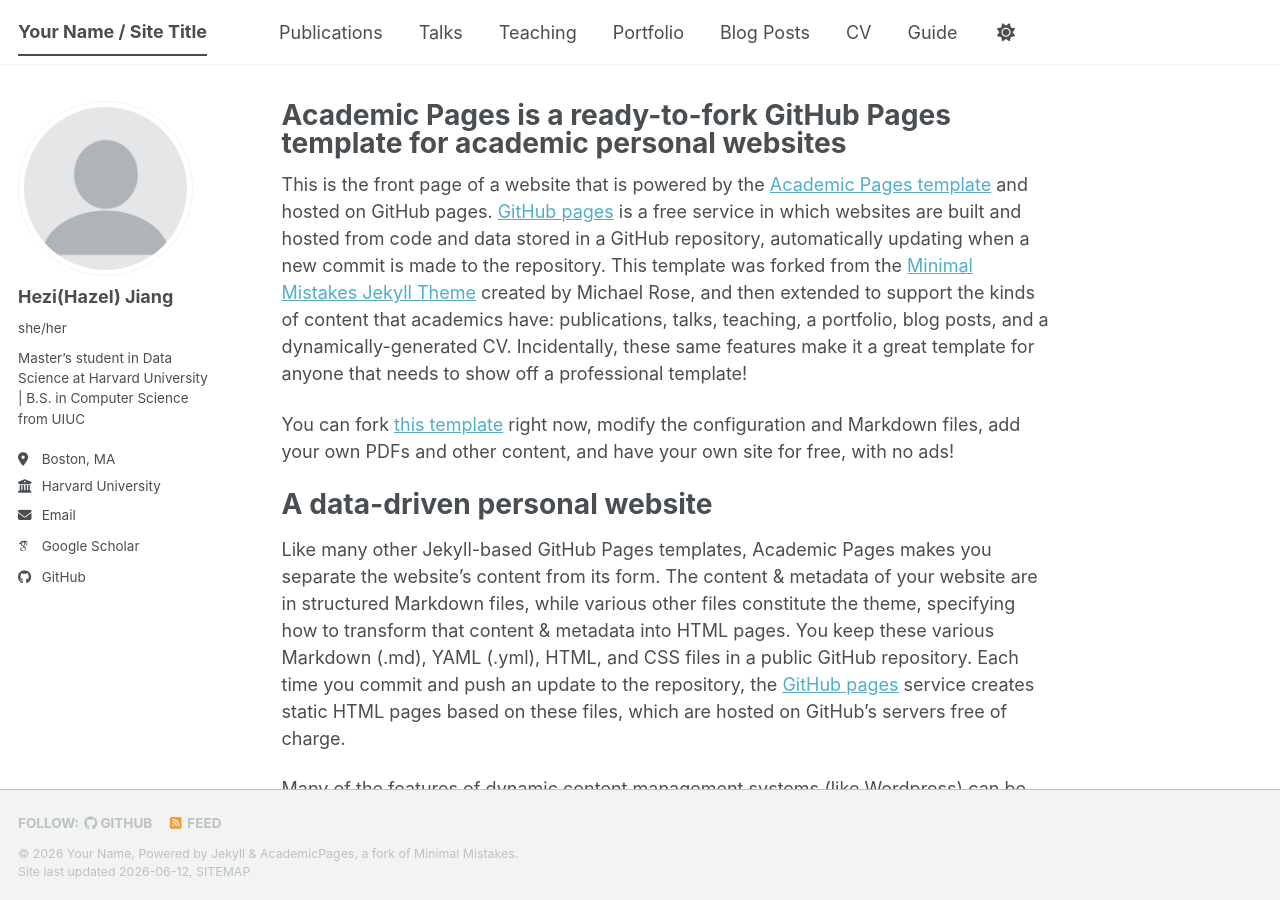
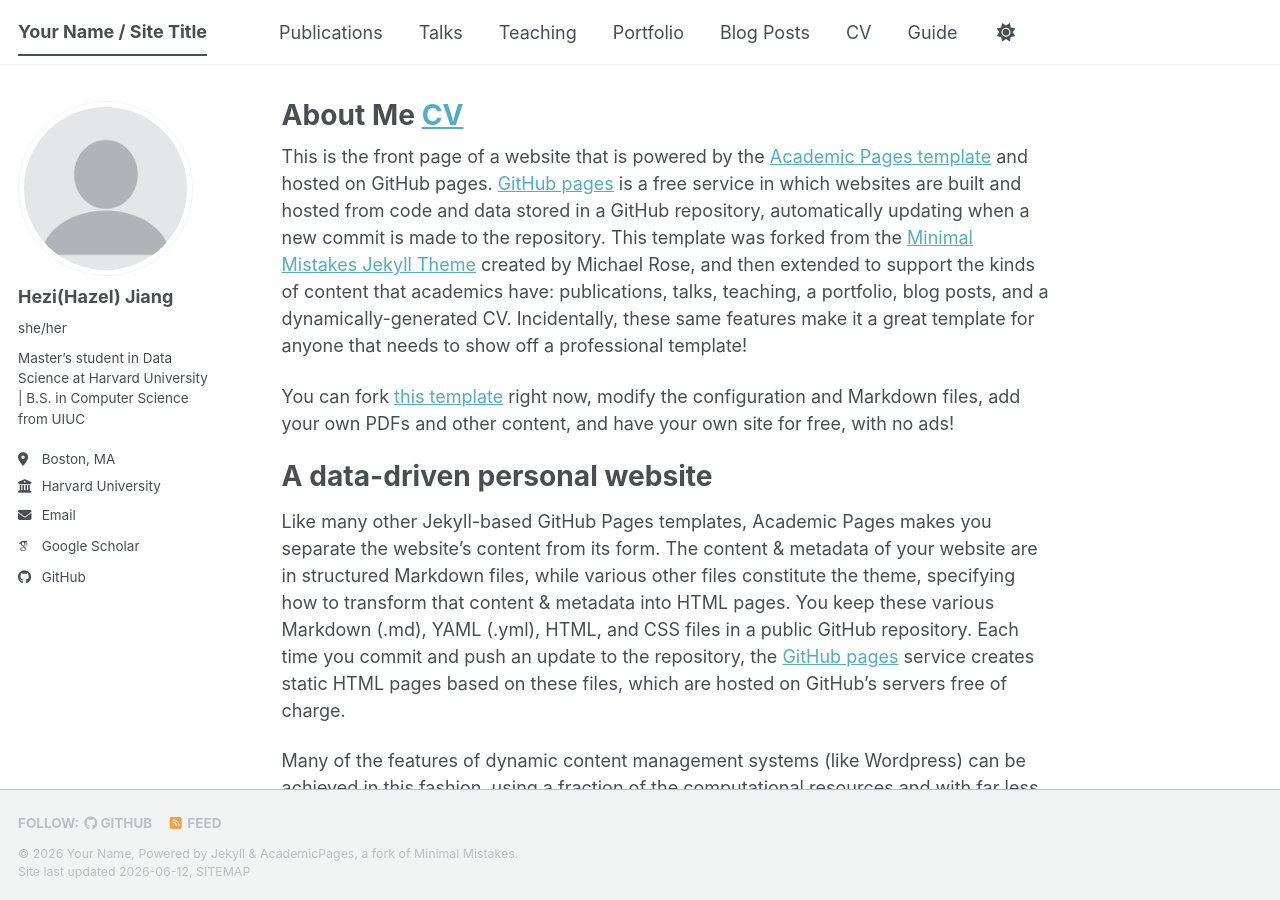
Before and after one commit to Hezi519/Hezi519.github.io, a Jekyll site: the page built from _pages/about.md, in a window 1280 px wide and 900 px high. Built offline with Jekyll 4.4.1, drawn with Linux system fonts in a browser that asks for light colours; some web fonts are replaced; a script bundle is joined from its source files by our own code; library files that are not in the unit come from our copies.

Commit message:
Update about.md

```diff
--- a/_pages/about.md
+++ b/_pages/about.md
@@ -1,6 +1,6 @@
 ---
 permalink: /
-title: "Academic Pages is a ready-to-fork GitHub Pages template for academic personal websites"
+title: "About Me [CV]()"
 author_profile: true
 redirect_from:
   - /about/
```
